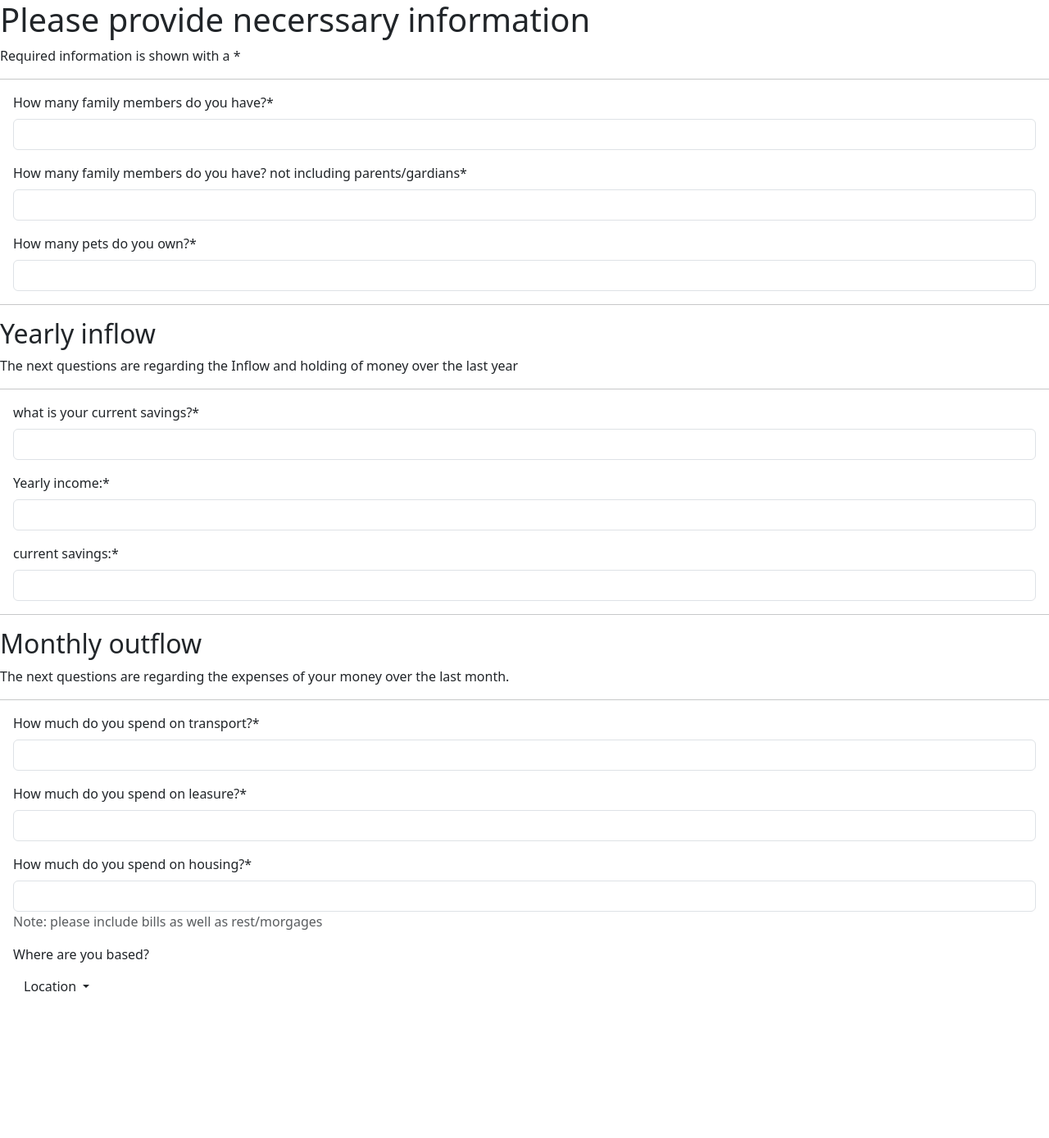
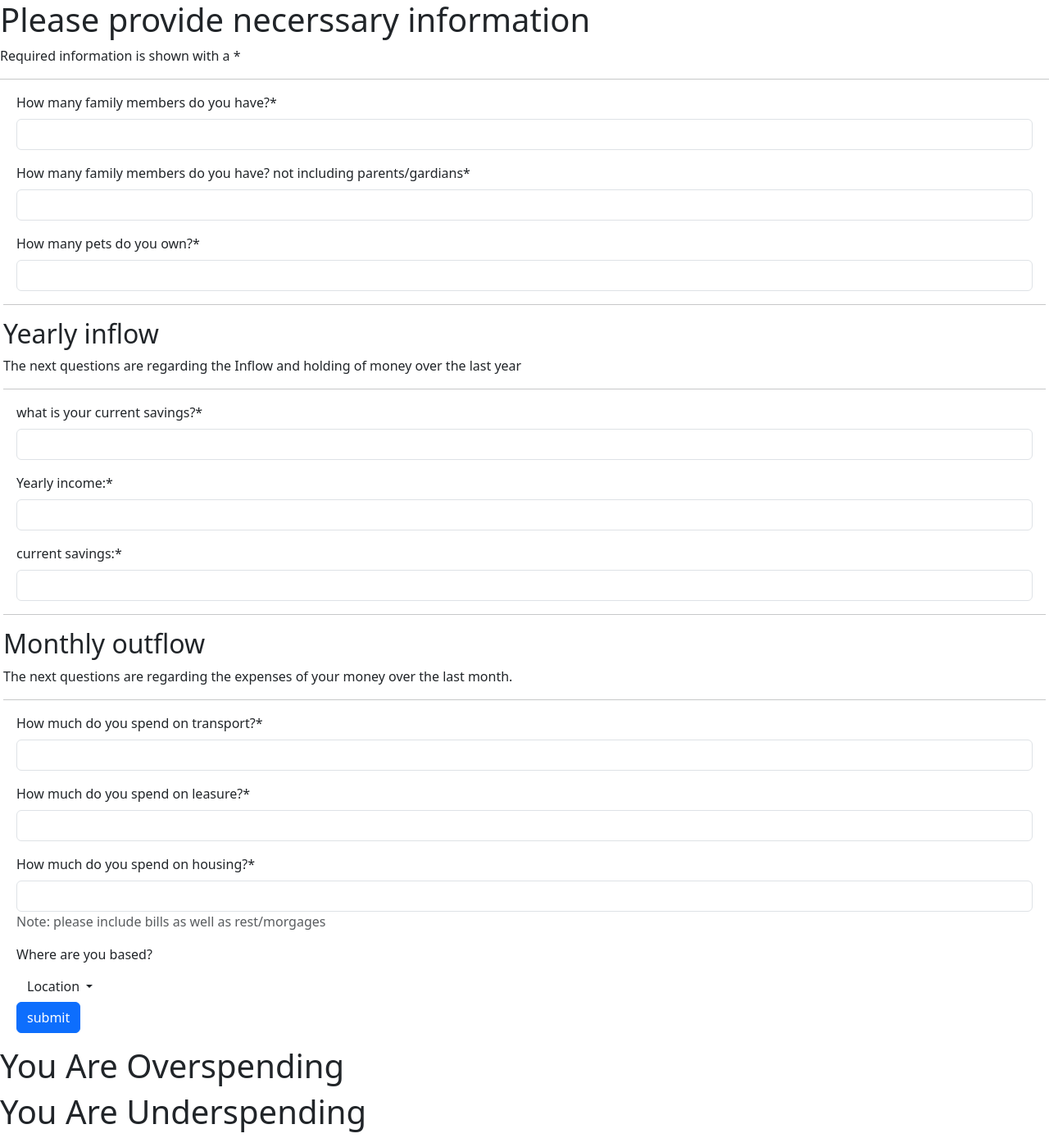
Before and after one commit to SEGregson/hackathon, a Django app: page /getInfo/ in a window 1280 px wide. Shown: the whole page at 82% size. Before the commit the page ends 1209 px from the top, so only its background shows below. Run offline with Django 4.2, Linux system fonts and the light colour scheme; some libraries are stand-ins or nearby versions.

Commit message:
added basic over underspending

```diff
--- a/hackathon/frontend/templates/getInfo.html
+++ b/hackathon/frontend/templates/getInfo.html
@@ -10,7 +10,7 @@
     Required information is shown with a *
     <hr>
 
-    <div class="my-1">
+    <div class="mx-1">
         <div class="m-3">
             <label for="familyNum" class="form-label">How many family members do you have?*</label>
             <input class="form-control" id="familyNum">
@@ -83,9 +83,35 @@
                   <li><a class="dropdown-item" href="#">North England</a></li>
                 </ul>
               </div>
+              <button class="btn btn-primary" id="submit"> submit </button>
+
         </div>
-
     </div>
 
+    <div id="over">
+        <h1> You Are Overspending</h1>
+    </div>
+
+    <div id="under">
+        <h1> You Are Underspending</h1>
+    </div>
+
+    <script>
+        $("submit").click(function(){
+            $.post("/api/main", {
+                "familyNum": $("familyNum").val(),
+                "dependentNum": $("dependentNum").val(),
+                "petNum": $("petNum").val(),
+                "savings": $("savings").val(),
+                "income": $("income").val(),
+                "transport": $("transport").val(),
+                "leasure": $("leasure").val(),
+                "housing": $("housing").val(),
+                "location": $("location").val()
+            }, function() {
+                window.location.replace("./");
+            });
+        });
+    </script>
 
 </body>
```
Also changed, not shown: hackathon/frontend/templates/output.html (added), hackathon/frontend/views.py (line endings or trailing spaces).
